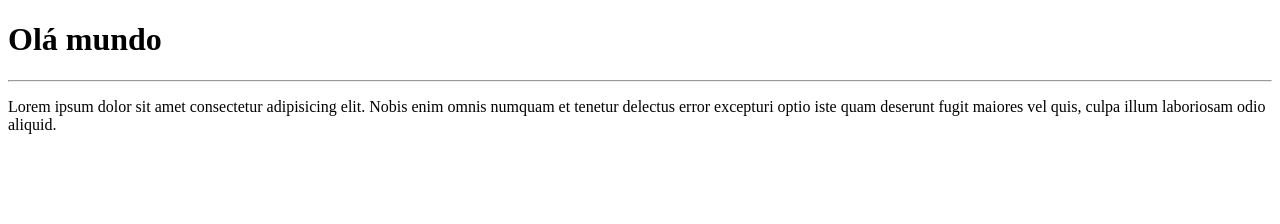
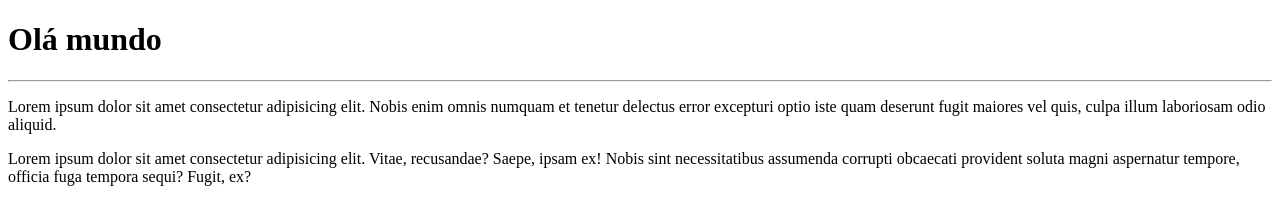
Before and after one commit to Aredesdev7/Ola-mundo, a plain HTML site: page site-exemplo/index.html in a window 1280 px wide. Drawn offline with Linux system fonts and the light colour scheme.

Commit message:
adicionei um parágrafo

```diff
--- a/site-exemplo/index.html
+++ b/site-exemplo/index.html
@@ -9,6 +9,7 @@
     <h1>Olá mundo</h1>
     <hr>
     <p>Lorem ipsum dolor sit amet consectetur adipisicing elit. Nobis enim omnis numquam et tenetur delectus error excepturi optio iste quam deserunt fugit maiores vel quis, culpa illum laboriosam odio aliquid.</p>
+    <p>Lorem ipsum dolor sit amet consectetur adipisicing elit. Vitae, recusandae? Saepe, ipsam ex! Nobis sint necessitatibus assumenda corrupti obcaecati provident soluta magni aspernatur tempore, officia fuga tempora sequi? Fugit, ex?</p>
 
 </body>
 </html>
```
